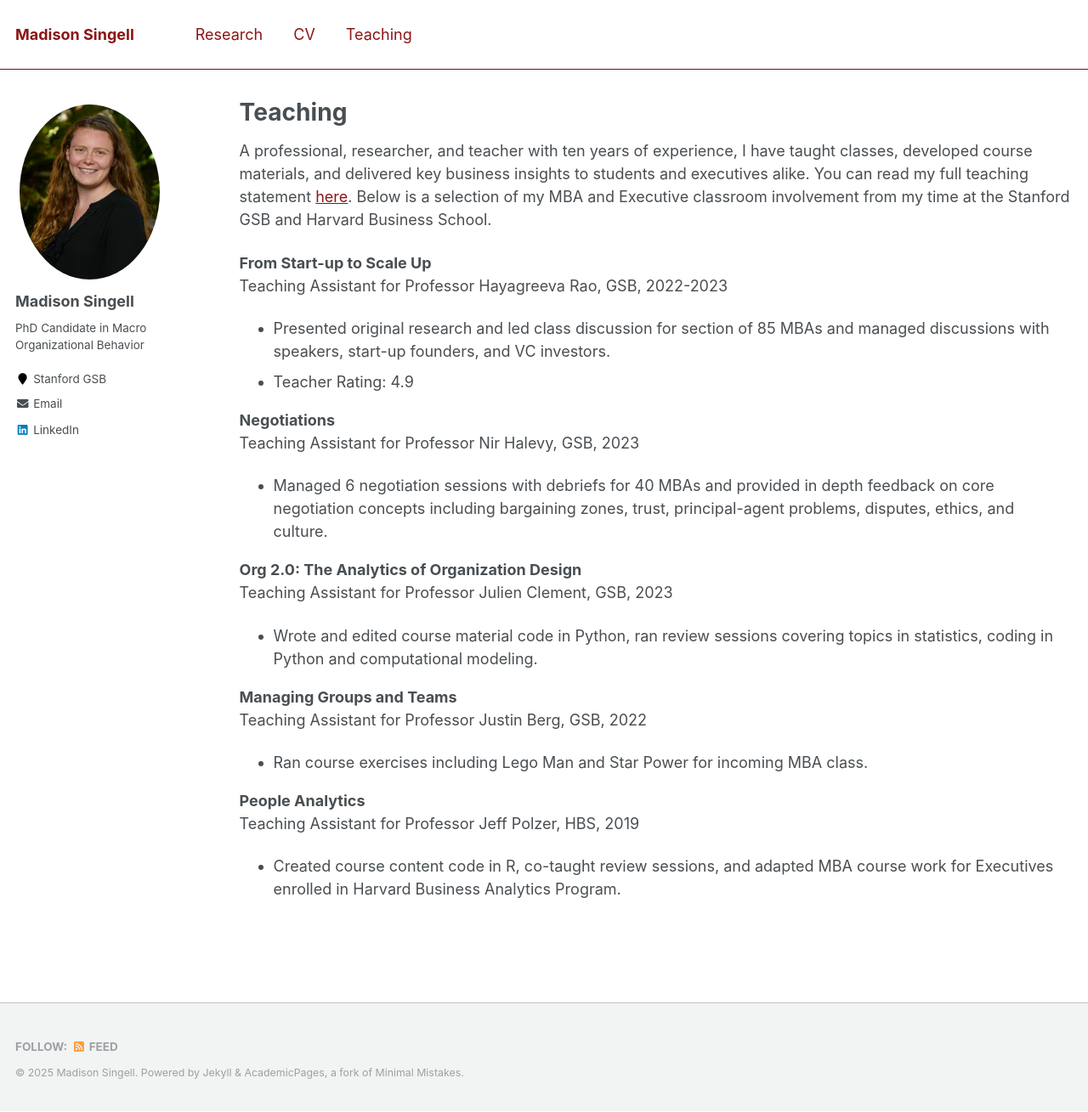
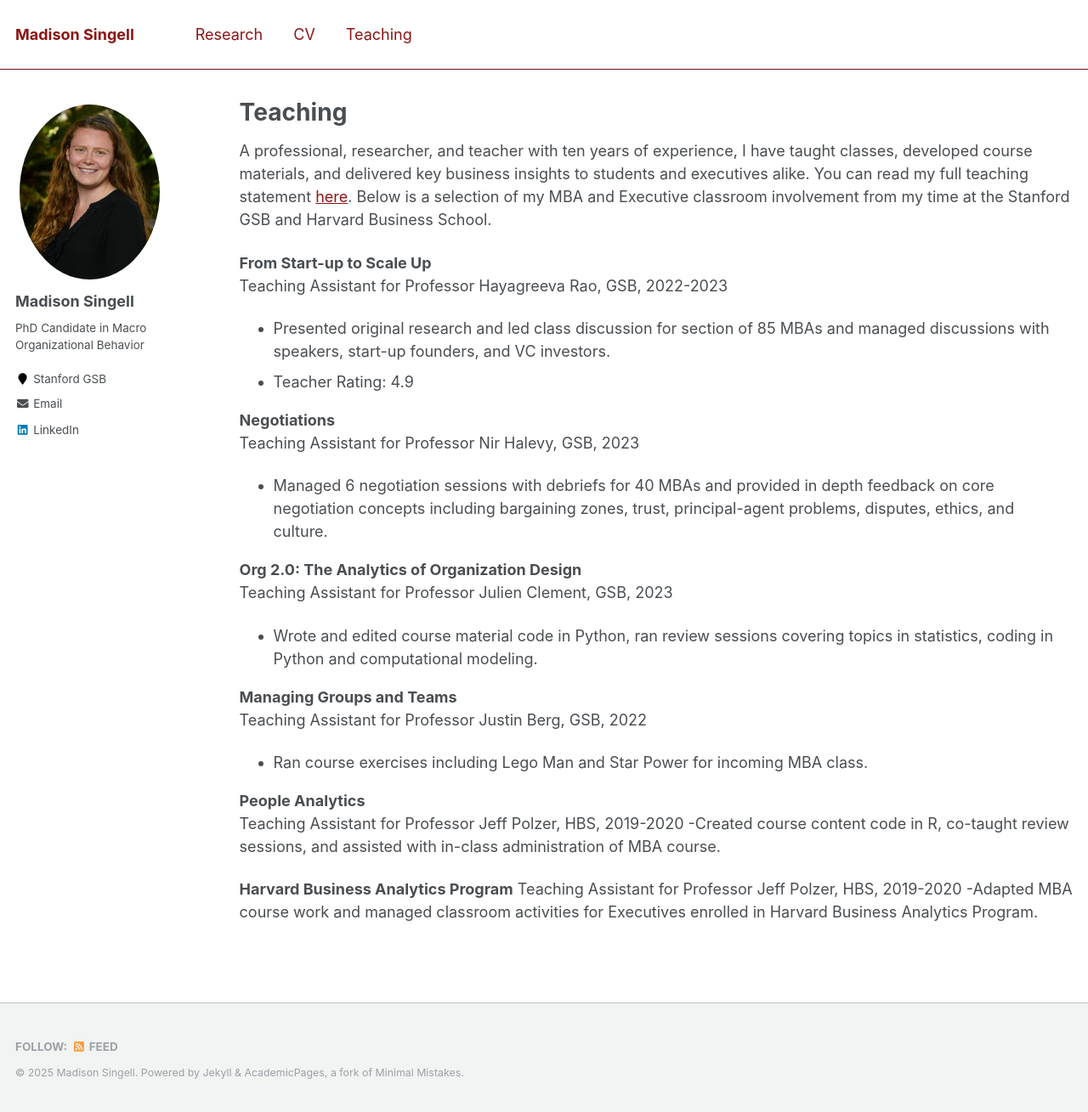
Before and after one commit to mhsingell/mhsingell.github.io, a Jekyll site: the page built from _pages/teaching.md, in a window 1280 px wide and 1309 px high. Shown: the whole window at 85% size. Built offline with Jekyll 4.4.1, drawn with Linux system fonts in a browser that asks for light colours.

Commit message:
Update teaching.md

```diff
--- a/_pages/teaching.md
+++ b/_pages/teaching.md
@@ -27,5 +27,9 @@ Teaching Assistant for Professor Justin Berg, GSB, 2022
 - Ran course exercises including Lego Man and Star Power for incoming MBA class.
 
 **People Analytics**\
-Teaching Assistant for Professor Jeff Polzer, HBS, 2019
--	Created course content code in R, co-taught review sessions, and adapted MBA course work for Executives enrolled in Harvard Business Analytics Program.
+Teaching Assistant for Professor Jeff Polzer, HBS, 2019-2020
+-Created course content code in R, co-taught review sessions, and assisted with in-class administration of MBA course.
+
+**Harvard Business Analytics Program**
+Teaching Assistant for Professor Jeff Polzer, HBS, 2019-2020
+-Adapted MBA course work and managed classroom activities for Executives enrolled in Harvard Business Analytics Program.
```
